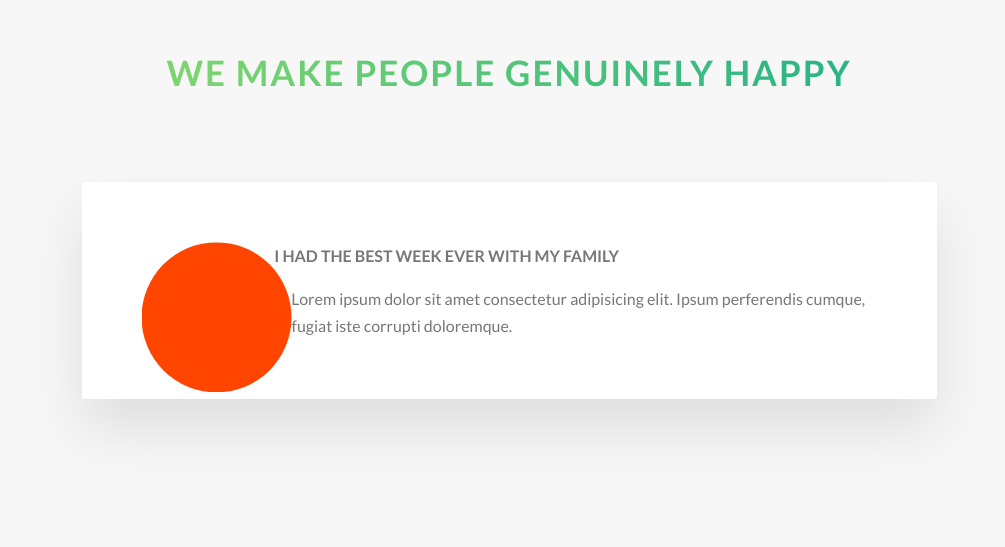
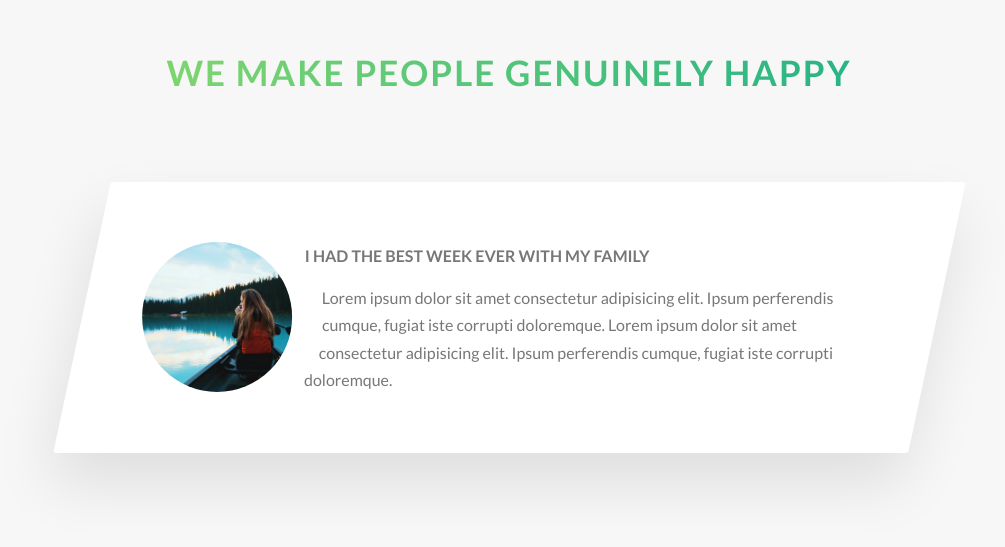
Before and after one commit to fenagel/nature-tours, a website: page index.html in a window 1280 px wide. Shown: the part 3394-3941 px from the top of the page, without its empty margins (131-1136 px from the left). Drawn offline with Linux system fonts and the light colour scheme.

Commit message:
added skew to card and rounded image

```diff
--- a/index.html
+++ b/index.html
@@ -235,14 +235,22 @@
         </div>
         <div class="row">
           <div class="story">
-            <figure class="story__shape"></figure>
+            <figure class="story__shape">
+              <img
+                src="img/nat-8.jpg"
+                alt="Person on a tour"
+                class="story__img"
+              />
+            </figure>
             <div class="story__text">
               <h3 class="heading-tertiary u-margin-bottom-small">
                 I had the best week ever with my family
               </h3>
               <p class="paragraph">
                 Lorem ipsum dolor sit amet consectetur adipisicing elit. Ipsum
-                perferendis cumque, fugiat iste corrupti doloremque.
+                perferendis cumque, fugiat iste corrupti doloremque. Lorem ipsum
+                dolor sit amet consectetur adipisicing elit. Ipsum perferendis
+                cumque, fugiat iste corrupti doloremque.
               </p>
             </div>
           </div>
--- a/sass/components/_story.scss
+++ b/sass/components/_story.scss
@@ -5,16 +5,27 @@
   background-color: $color-white;
   border-radius: 3px;
   padding: 6rem;
+  padding-left: 9rem;
   font-size: $default-font-size;
+
+  transform: skewX(-12deg);
 
   &__shape {
     width: 15rem;
     height: 15rem;
     float: left;
-    background-color: orangered;
     -webkit-shape-outside: circle(50% at 50% 50%);
     shape-outside: circle(50% at 50% 50%);
     -webkit-clip-path: circle(50% at 50% 50%);
     clip-path: circle(50% at 50% 50%);
+    transform: translateX(-3rem) skewX(12deg);
+  }
+
+  &__img {
+    height: 100%;
+  }
+
+  &__text {
+    transform: skewX(12deg);
   }
 }
```
Also changed, not shown: css/style.css.
